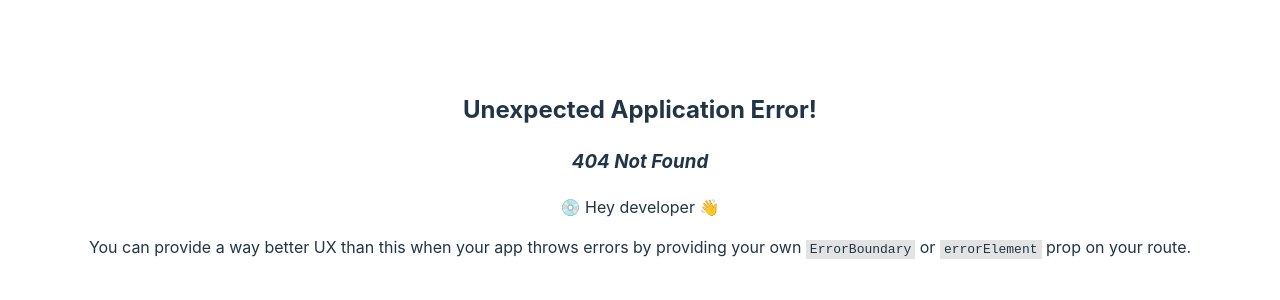
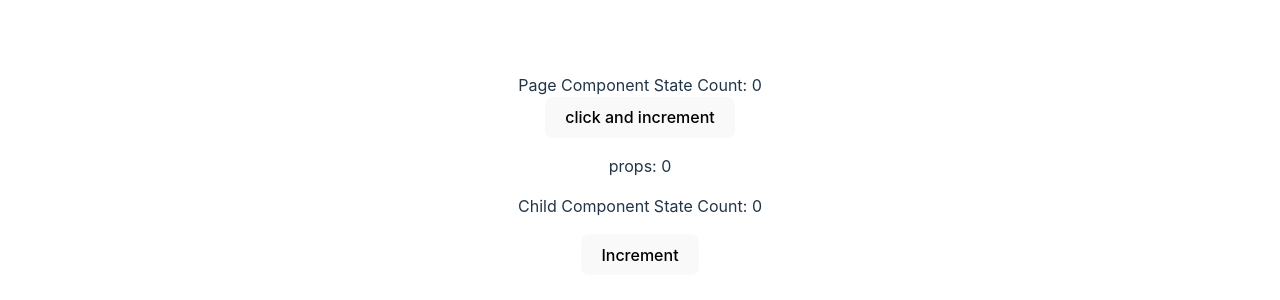
Before and after one commit to yuta519/react-playground, a React (Vite) app: page /counter_with_props in a window 1280 px wide. Before the commit this address had no page. Shown: the part 226-526 px from the top of the page. Built offline with nearby package versions, Linux system fonts and the light colour scheme.

Commit message:
Try slate state

```diff
--- /dev/null
+++ b/src/components/CounterWithInitialCountAsProps.tsx
@@ -0,0 +1,20 @@
+import { useState } from "react";
+
+type Props = {
+ initialCount: number
+}
+
+export default function TestComponent({initialCount}: Props) {
+    const [count, setCount] = useState(initialCount);
+    const handleClick = () => {
+      // setCount(count + 1);
+      setCount((prev) => prev + 1);
+    };
+   return (
+      <div>
+        <p>props: {initialCount}</p>
+        <p>Child Component State Count: {count}</p>
+        <button onClick={handleClick}>Increment</button>
+      </div>
+    );
+  }
--- a/src/main.tsx
+++ b/src/main.tsx
@@ -6,11 +6,13 @@ import App from './App.tsx'
 import './index.css'
 import CountriesDropdownMenu from './pages/CountriesDropdownMenu'
 import CurrencyConverterPage from './pages/CurrencyConverterPage'
+import CounterWithProps from './pages/CounterWithProps.tsx'
 
 const router = createBrowserRouter([
   { path: '/', element: <App/>},
   { path: '/test', element: <App/> },
   { path: '/countries', element: <CountriesDropdownMenu/> },
+  { path: '/counter_with_props', element: <CounterWithProps/> },
   { path: '/currency_converter', element: <CurrencyConverterPage/> },
 ])
 
--- /dev/null
+++ b/src/pages/CounterWithProps.tsx
@@ -0,0 +1,17 @@
+import { useState } from "react"
+import TestComponent from "../components/CounterWithInitialCountAsProps"
+
+export default function CounterWithProps () {
+  const [state, setState] = useState<number>(0);
+
+  const handleClick = () => setState((prev) => prev + 1);
+
+  return (
+    <>
+      <div>Page Component State Count: {state}</div>
+      <button onClick={handleClick}>click and increment</button>
+
+      <TestComponent initialCount={state} />
+    </>
+)
+}
```
